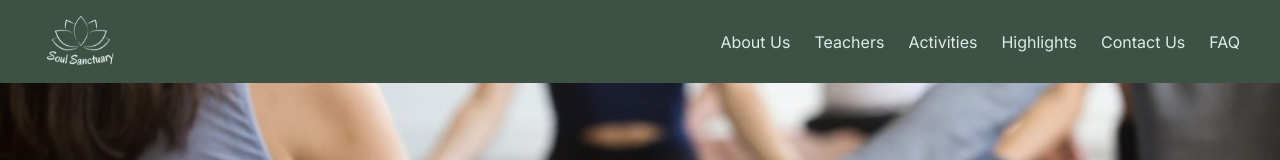
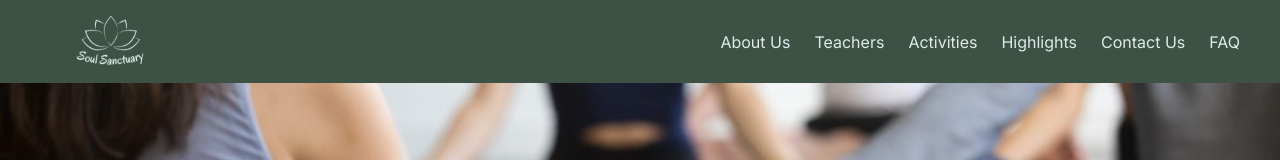
Before and after one commit to Frost40/Hypermedia_Polimi_24-25, a Nuxt app in the folder soul_sanctuary/: page / in a window 1280 px wide. Shown: the top 160 px of the page. Built offline with nearby package versions, Linux system fonts and the light colour scheme; a web font is replaced by a local one.

Commit message:
test logo 1

```diff
--- a/soul_sanctuary/components/NavBar.vue
+++ b/soul_sanctuary/components/NavBar.vue
@@ -3,14 +3,7 @@
   <header class="navbar">
     <div class="navbar-logo">
       <NuxtLink to="/" class="logo-link">
-        <NuxtImg
-            src="/assets/svg/public_logo.svg"
-            alt="Soul Sanctuary Logo"
-            class="logo-img"
-            format="svg"
-            width="80"
-            height="80"
-        />
+        <LogoSvg class="logo-img" />
       </NuxtLink>
     </div>
 
@@ -99,6 +92,7 @@
 <script setup>
 import { ref } from 'vue'
 import { useRoute } from 'vue-router'
+import LogoSvg from '~/assets/svg/logo.svg?component'
 
 const route = useRoute()
 const mobileMenuOpen = ref(false)
--- a/soul_sanctuary/nuxt.config.ts
+++ b/soul_sanctuary/nuxt.config.ts
@@ -1,4 +1,5 @@
 // https://nuxt.com/docs/api/configuration/nuxt-config
+import svgLoader from 'vite-svg-loader'
 
 export default defineNuxtConfig({
   compatibilityDate: '2024-11-01',
@@ -9,6 +10,7 @@ export default defineNuxtConfig({
     '@nuxtjs/google-fonts',
     '@nuxt/image',
   ],
+
 
   googleFonts: {
     families: {
--- a/soul_sanctuary/package.json
+++ b/soul_sanctuary/package.json
@@ -19,6 +19,7 @@
     "vue-router": "^4.5.0"
   },
   "devDependencies": {
-    "@nuxtjs/google-fonts": "^3.2.0"
+    "@nuxtjs/google-fonts": "^3.2.0",
+    "vite-svg-loader": "^5.1.0"
   }
 }
```
Also changed, not shown: 1 other file (tests, documents, lock files or other folders).
